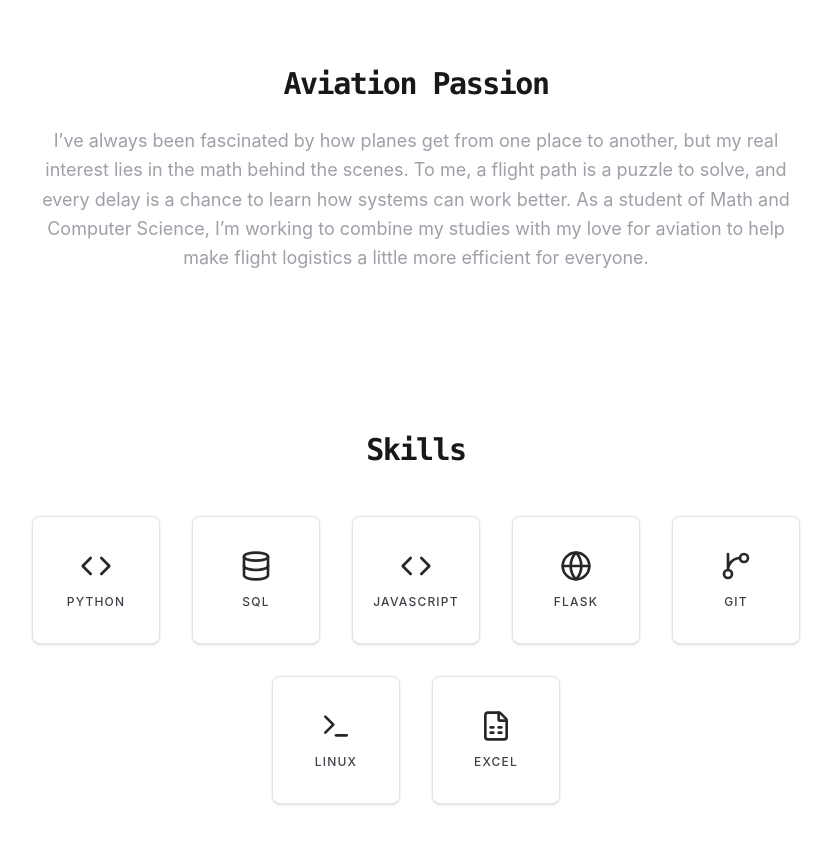
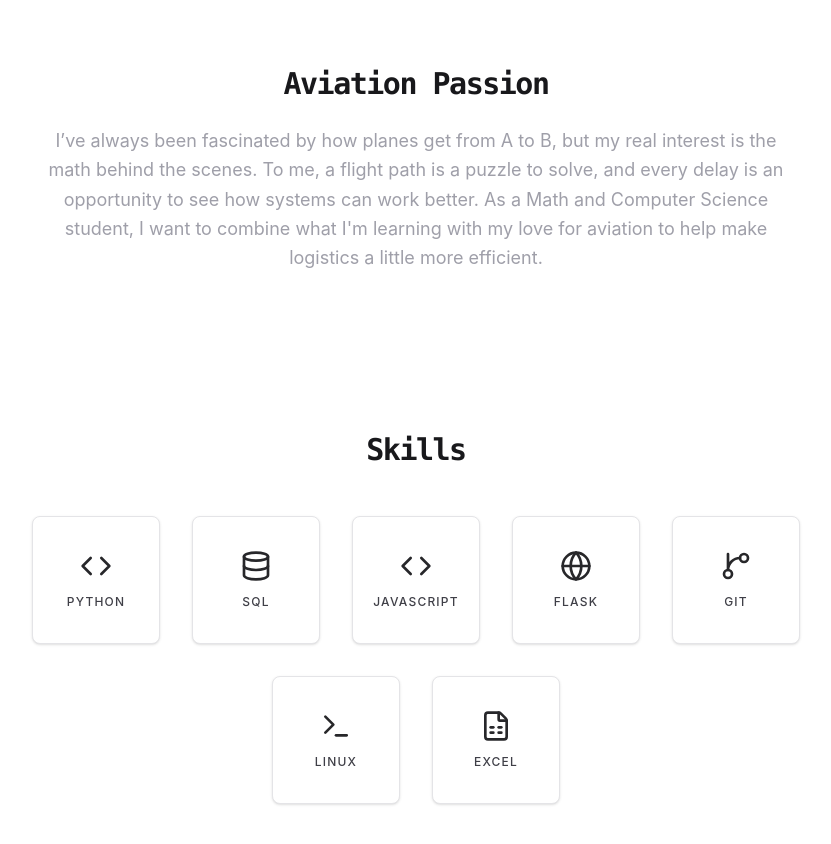
Before and after one commit to sabbasov/sabbasov.com, a Next.js app: page / in a window 1280 px wide. Shown: the part 3040-3884 px from the top of the page, without its empty margins (224-1055 px from the left). Built offline with nearby package versions, Linux system fonts and the light colour scheme.

Commit message:
update aviation passion paragraph

```diff
--- a/app/components/aviation.tsx
+++ b/app/components/aviation.tsx
@@ -14,7 +14,7 @@ const Aviation = () => {
         >
           <h2 className="text-3xl font-bold text-zinc-900 dark:text-white font-mono tracking-tighter">Aviation Passion</h2>
           <p className="mt-6 text-lg text-zinc-400 leading-relaxed">
-            I’ve always been fascinated by how planes get from one place to another, but my real interest lies in the math behind the scenes. To me, a flight path is a puzzle to solve, and every delay is a chance to learn how systems can work better. As a student of Math and Computer Science, I’m working to combine my studies with my love for aviation to help make flight logistics a little more efficient for everyone.
+            I’ve always been fascinated by how planes get from A to B, but my real interest is the math behind the scenes. To me, a flight path is a puzzle to solve, and every delay is an opportunity to see how systems can work better. As a Math and Computer Science student, I want to combine what I'm learning with my love for aviation to help make logistics a little more efficient.
           </p>
         </motion.div>
       </div>
```
